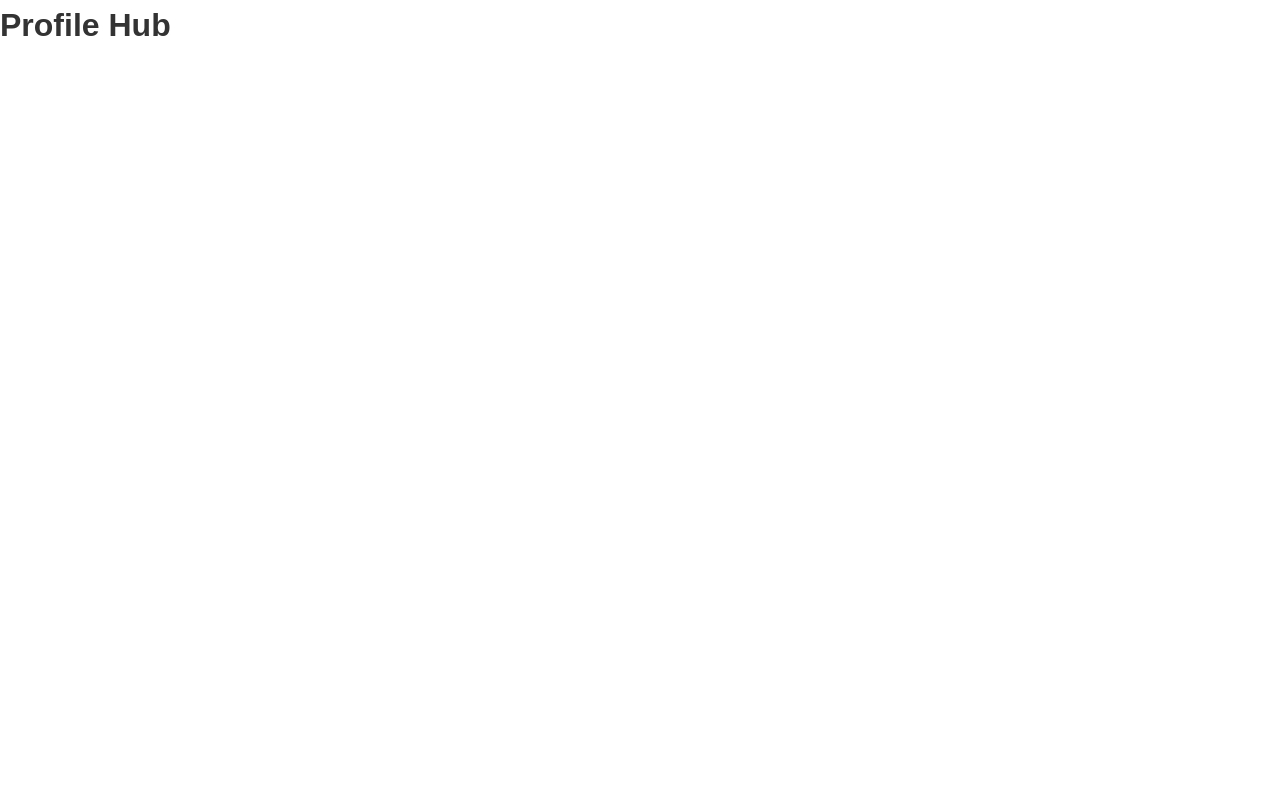
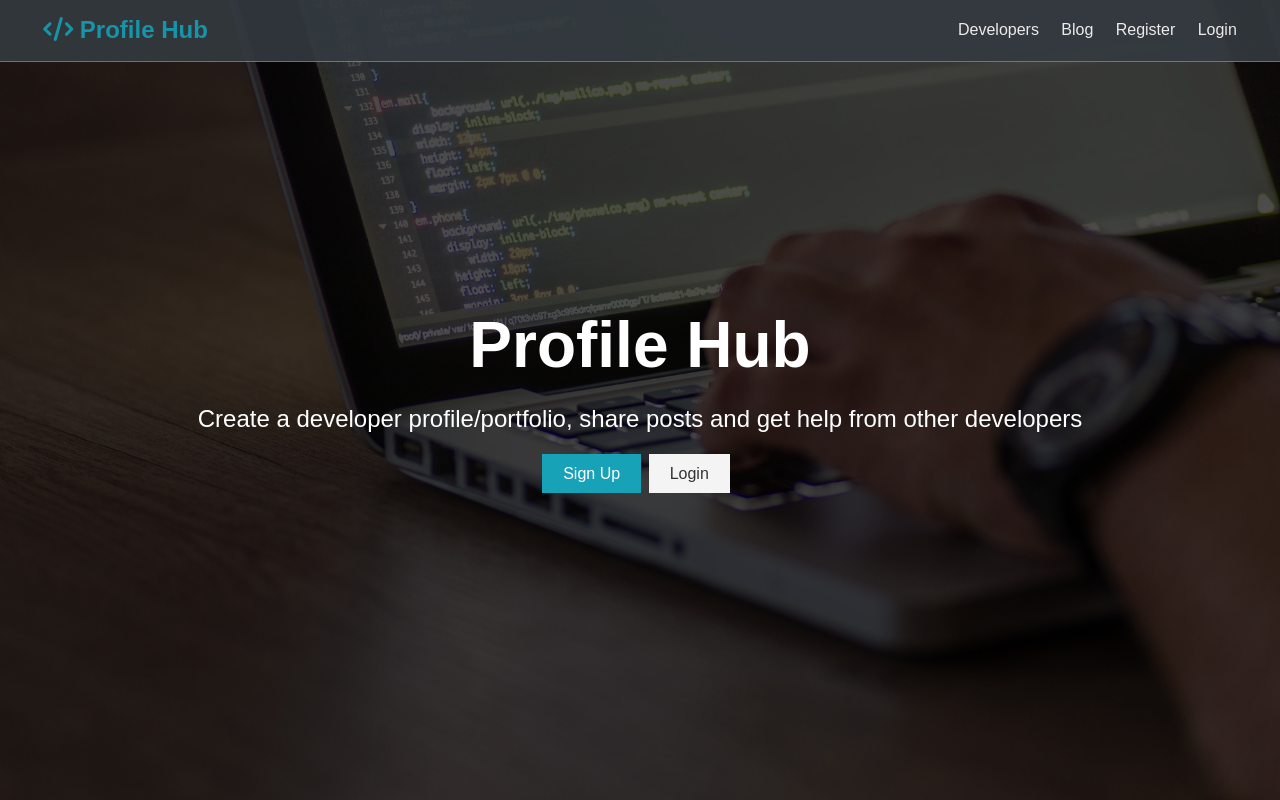
Before and after one commit to raghuveertech/Profile-Hub, a React (Create React App) app in the folder frontend/: page / in a window 1280 px wide. Built offline with nearby package versions, Linux system fonts and the light colour scheme.

Commit message:
Navbar, Homepage, React Router Setup complete

```diff
--- a/frontend/src/App.js
+++ b/frontend/src/App.js
@@ -1,10 +1,25 @@
-import "./App.css";
+import React from "react";
+import { Routes, Route } from "react-router-dom";
+import Navbar from "./components/layout/Navbar";
+import Landing from "./components/layout/Landing";
+import Login from "./components/auth/Login";
+import Register from "./components/auth/Register";
+import Developers from "./components/Developers";
+import Blog from "./components/Blog";
+import "./styles/App.css";
 
 const App = () => {
   return (
-    <div className="App">
-      <h1>Profile Hub</h1>
-    </div>
+    <React.Fragment>
+      <Navbar />
+      <Routes>
+        <Route path="/" element={<Landing />} />
+        <Route path="/login" element={<Login />} />
+        <Route path="/register" element={<Register />} />
+        <Route path="/developers" element={<Developers />} />
+        <Route path="/blog" element={<Blog />} />
+      </Routes>
+    </React.Fragment>
   );
 };
 
--- /dev/null
+++ b/frontend/src/components/Blog/index.js
@@ -0,0 +1,7 @@
+import React from "react";
+
+const Blog = () => {
+  return <div>Blog</div>;
+};
+
+export default Blog;
--- /dev/null
+++ b/frontend/src/components/Developers/index.js
@@ -0,0 +1,7 @@
+import React from "react";
+
+const Developers = () => {
+  return <div>Developers</div>;
+};
+
+export default Developers;
--- /dev/null
+++ b/frontend/src/components/auth/Login.js
@@ -0,0 +1,7 @@
+import React from "react";
+
+const Login = () => {
+  return <div>Login</div>;
+};
+
+export default Login;
--- /dev/null
+++ b/frontend/src/components/auth/Register.js
@@ -0,0 +1,7 @@
+import React from "react";
+
+const Register = () => {
+  return <div>Register</div>;
+};
+
+export default Register;
--- /dev/null
+++ b/frontend/src/components/layout/Landing.js
@@ -0,0 +1,27 @@
+import { Link } from "react-router-dom";
+
+const Landing = () => {
+  return (
+    <section class="landing">
+      <div class="dark-overlay">
+        <div class="landing-inner">
+          <h1 class="x-large">Profile Hub</h1>
+          <p class="lead">
+            Create a developer profile/portfolio, share posts and get help from
+            other developers
+          </p>
+          <div class="buttons">
+            <Link to="/register" class="btn btn-primary">
+              Sign Up
+            </Link>
+            <Link to="/login" class="btn btn-light">
+              Login
+            </Link>
+          </div>
+        </div>
+      </div>
+    </section>
+  );
+};
+
+export default Landing;
--- /dev/null
+++ b/frontend/src/components/layout/Navbar.js
@@ -0,0 +1,28 @@
+import { NavLink } from "react-router-dom";
+const Navbar = () => {
+  return (
+    <nav className="navbar bg-dark">
+      <h1>
+        <NavLink to="/">
+          <i className="fas fa-code"></i> Profile Hub
+        </NavLink>
+      </h1>
+      <ul>
+        <li>
+          <NavLink to="/developers">Developers</NavLink>
+        </li>
+        <li>
+          <NavLink to="/blog">Blog</NavLink>
+        </li>
+        <li>
+          <NavLink to="/register">Register</NavLink>
+        </li>
+        <li>
+          <NavLink to="/login">Login</NavLink>
+        </li>
+      </ul>
+    </nav>
+  );
+};
+
+export default Navbar;
--- a/frontend/src/index.js
+++ b/frontend/src/index.js
@@ -1,10 +1,13 @@
 import React from "react";
 import ReactDOM from "react-dom/client";
+import { BrowserRouter } from "react-router-dom";
 import App from "./App";
 
 const root = ReactDOM.createRoot(document.getElementById("root"));
 root.render(
   <React.StrictMode>
-    <App />
+    <BrowserRouter>
+      <App />
+    </BrowserRouter>
   </React.StrictMode>
 );
--- a/frontend/src/App.css
+++ b/frontend/src/styles/App.css
@@ -322,7 +322,8 @@ button {
   margin: 0 0.25rem;
 }
 
-.navbar a:hover {
+.navbar a:hover,
+.navbar a.active {
   color: var(--primary-color);
 }
 
```
Also changed, not shown: frontend/src/styles/img/showcase.jpg (renamed from frontend/src/img/showcase.jpg).
